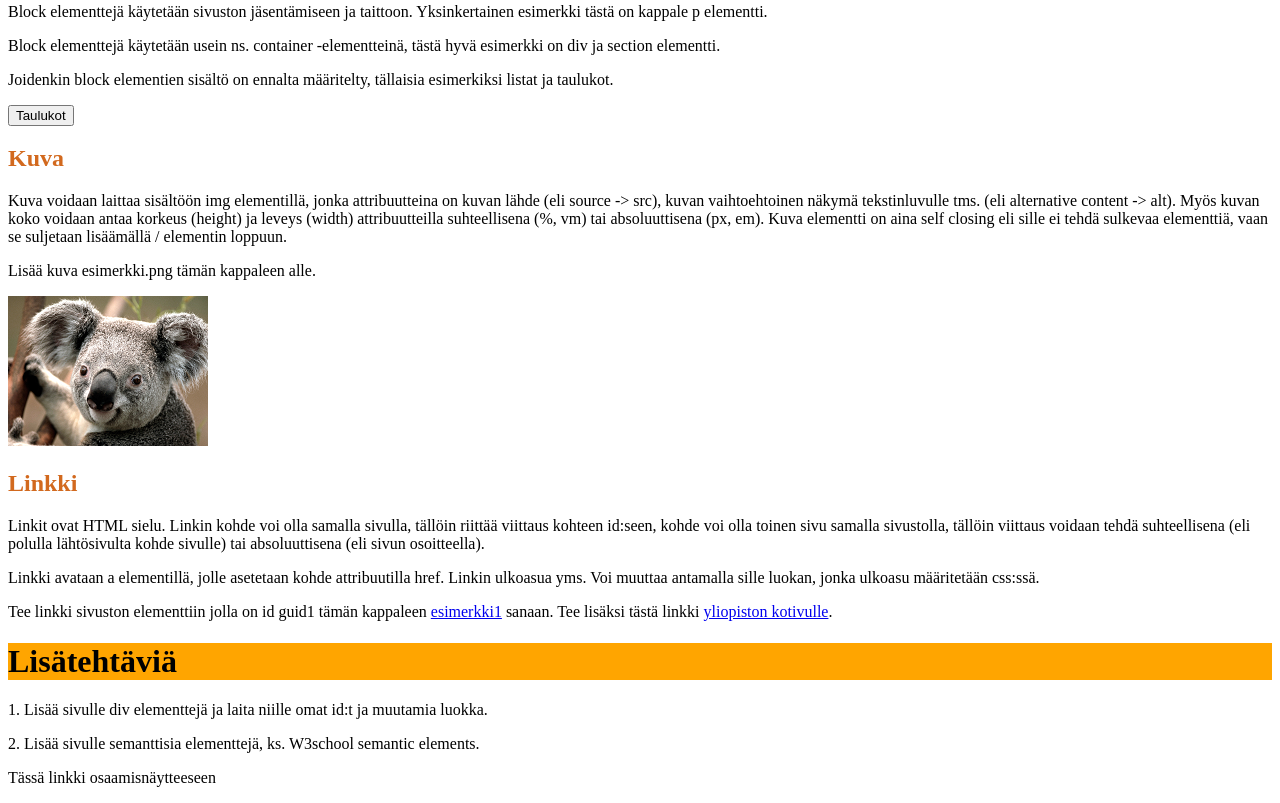
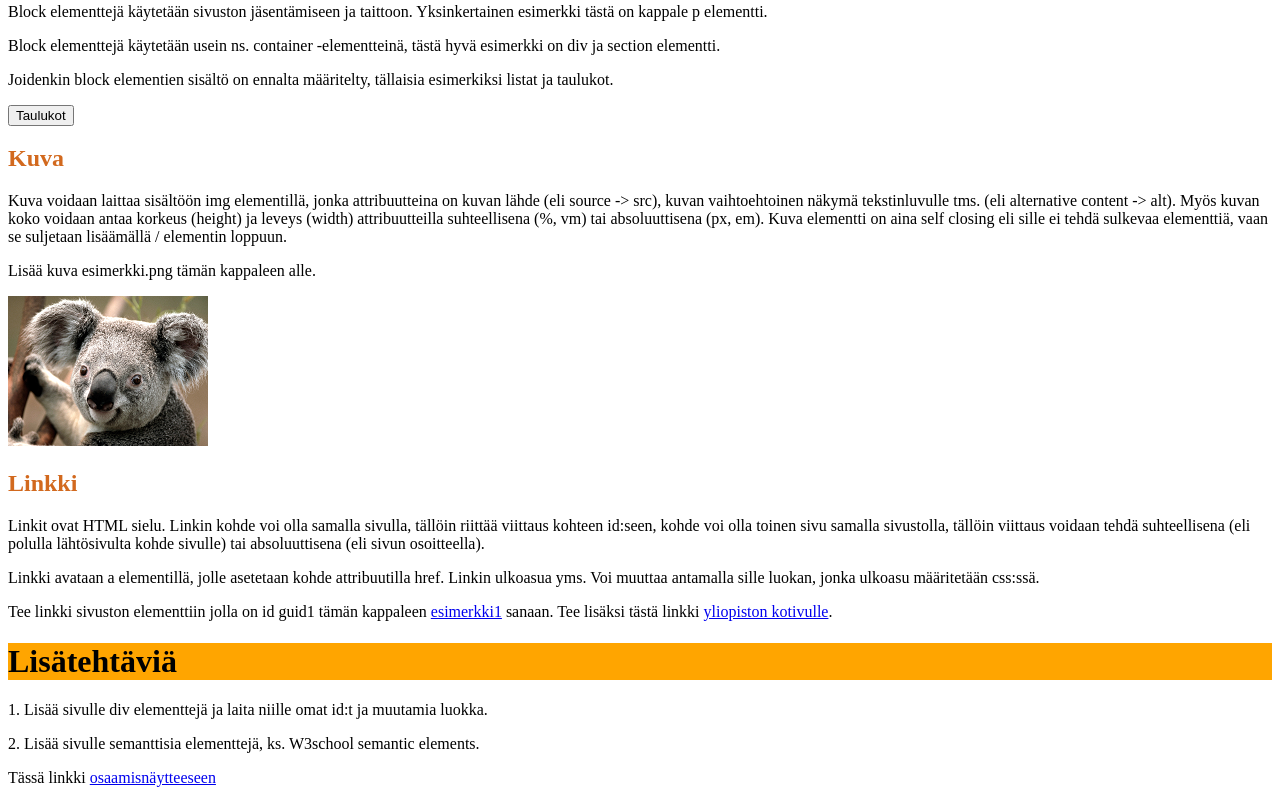
Before and after one commit to Hennavep/Hennavep.github.io, a plain HTML site: page index.html in a window 1280 px wide. Shown: the part 405-1208 px from the top of the page. Drawn offline with Linux system fonts and the light colour scheme.

Commit message:
Update index.html

```diff
--- a/index.html
+++ b/index.html
@@ -100,7 +100,7 @@
 		<h1>Lisätehtäviä </h1>
 		<p>1.	Lisää sivulle div elementtejä ja laita niille omat id:t ja muutamia luokka. </p>
 		<p>2.	Lisää sivulle semanttisia elementtejä, ks. W3school semantic elements. </p>
-		<p>Tässä linkki<a src="VerkkosivuHTMLHenna.html"> osaamisnäytteeseen </a></p>
+		<p>Tässä linkki <a href="VerkkosivuHTMLHenna.html">osaamisnäytteeseen</a></p>
 	<script>
 		function setClass() {
 var element = document.getElementById("guid3");
```
